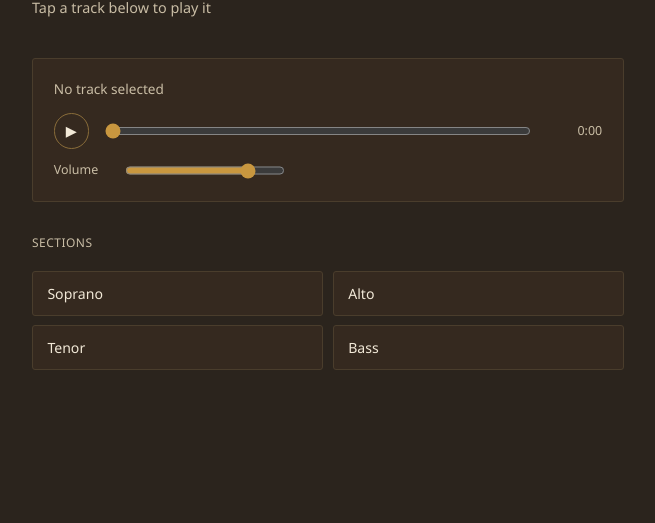
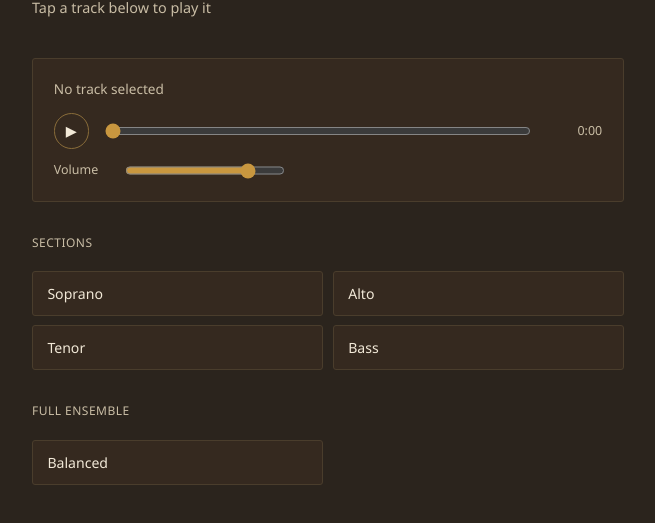
Before and after one commit to RoyB314/Singing-With-Friends, a plain HTML site: page sicut-servus.html in a window 1280 px wide. Shown: the part 159-682 px from the top of the page, without its empty margins (312-967 px from the left). Drawn offline with Linux system fonts and the light colour scheme.

Commit message:
add Sicut Cervus balanced button

```diff
--- a/sicut-servus.html
+++ b/sicut-servus.html
@@ -35,7 +35,9 @@
       <button class="track-btn" data-src="audio/sicut-servus-alto.mp3" data-label="Alto">Alto</button>
       <button class="track-btn" data-src="audio/sicut-servus-tenor.mp3" data-label="Tenor">Tenor</button>
       <button class="track-btn" data-src="audio/sicut-servus-bass.mp3" data-label="Bass">Bass</button>
-  </div>
+      <p class="group-label">Full Ensemble</p>
+      <button class="track-btn" data-src="audio/sicut-servus-balanced.mp3" data-label="Balanced">Balanced</button>
+    </div>
 
 </div>
 
```
